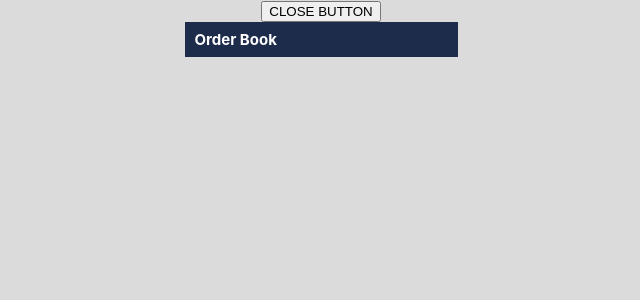
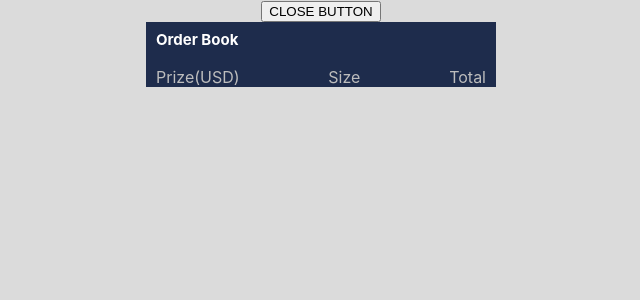
Before and after one commit to elftvxq/Orderbook-WebSocket, a React (Create React App) app: page / in a window 1280 px wide. Shown: the top 300 px of the page, without its empty margins (319-959 px from the left). Built offline with nearby package versions, Linux system fonts and the light colour scheme; no server answers; the HTML template or start-up script is replaced by a standard one.

Commit message:
add spacing scss file

```diff
--- a/src/App.js
+++ b/src/App.js
@@ -36,12 +36,12 @@ function App() {
   const closeConnect = () => {
     ws.close();
 
-    // ws.send(
-    //   JSON.stringify({
-    //     op: 'unsubscribe',
-    //     args: ['orderBookApi:BTCPFC_0'],
-    //   })
-    // );
+    ws.send(
+      JSON.stringify({
+        op: 'unsubscribe',
+        args: ['orderBookApi:BTCPFC_0'],
+      })
+    );
 
     console.log('close connection');
   };
@@ -51,7 +51,14 @@ function App() {
       <button onClick={closeConnect}>CLOSE BUTTON</button>
 
       <div className='OrderbookContainer'>
-        <div className='OrderbookContainer__header'>Order Book</div>
+        <div className='OrderbookContainer__title'>Order Book</div>
+        <div className='OrderbookContainer__item'>
+          <div class='OrderbookContainer__item__header'>
+            <div class='OrderbookContainer__item__price'>Prize(USD)</div>
+            <div class='OrderbookContainer__item__size'>Size</div>
+            <div class='OrderbookContainer__item__total'>Total</div>
+          </div>
+        </div>
       </div>
     </div>
   );
--- a/src/App.scss
+++ b/src/App.scss
@@ -1,4 +1,5 @@
-@import '../src//Styles/Global/color.scss';
+@import '../src/Styles/Global/color.scss';
+@import '../src/Styles/Global/spacing.scss';
 
 .App {
   text-align: center;
@@ -8,19 +9,29 @@
 
 .OrderbookContainer {
   margin: 0 auto;
-  width: 273px;
+  width: 350px;
   background-color: $background__darkBlue;
 
-  &__header {
+  &__title {
     color: $white;
     text-align: left;
     font-size: 15px;
-    height: 35px;
+    min-height: $default_header_height;
+    min-width: 100%;
     display: flex;
     align-items: center;
     padding-left: 10px;
     box-sizing: border-box;
     font-weight: bold;
+  }
+
+  &__item {
+    color: $grey-3;
+    &__header {
+      display: flex;
+      justify-content: space-between;
+      padding: 10px 10px 0;
+    }
   }
 }
 
--- /dev/null
+++ b/src/Styles/Global/spacing.scss
@@ -0,0 +1,14 @@
+$default_header_height: 35px;
+$homeApp_header_height: 90px;
+
+@function rem-calc($pixels, $gutter: $default-gutter) {
+  @if (unitless($pixels)) {
+    $pixels: $pixels * 1px;
+  }
+
+  @if (unitless($gutter)) {
+    $gutter: $gutter * 1px;
+  }
+
+  @return calc($pixels / $gutter) * 1rem;
+}
```
